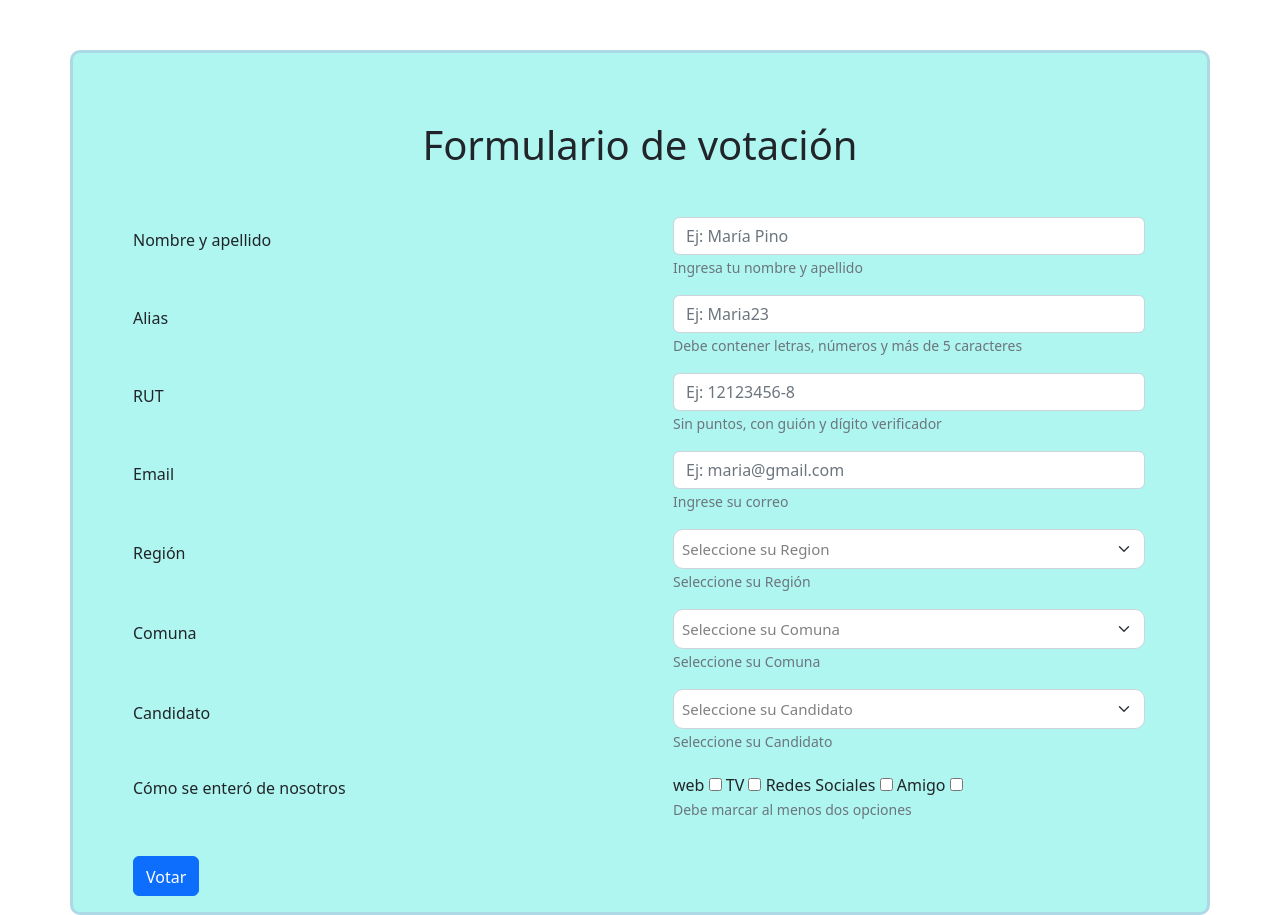
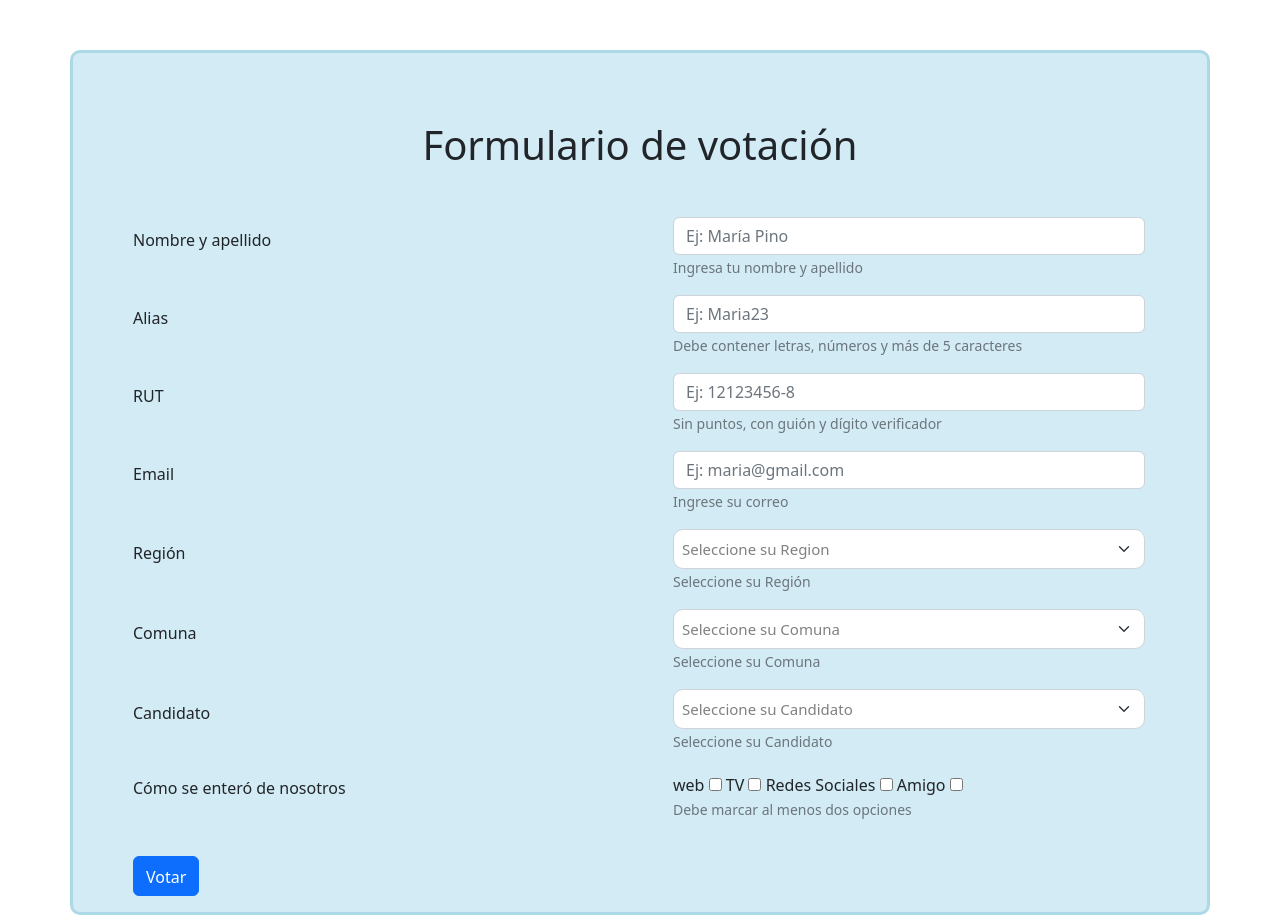
Before and after one commit to ndef10/formulario-votacion, a PHP site: page / in a window 1280 px wide. Run offline with PHP 8.4, Linux system fonts and the light colour scheme; data that the repository does not hold is empty.

Commit message:
Se modifica color de formulario

```diff
--- a/styles.css
+++ b/styles.css
@@ -6,7 +6,7 @@
 
 main {
     margin-top: 50px;
-    background-color:rgb(175, 246, 240);
+    background-color:rgb(210, 235, 244);
     border-radius: 10px;
     border: solid lightblue;
 }
```
